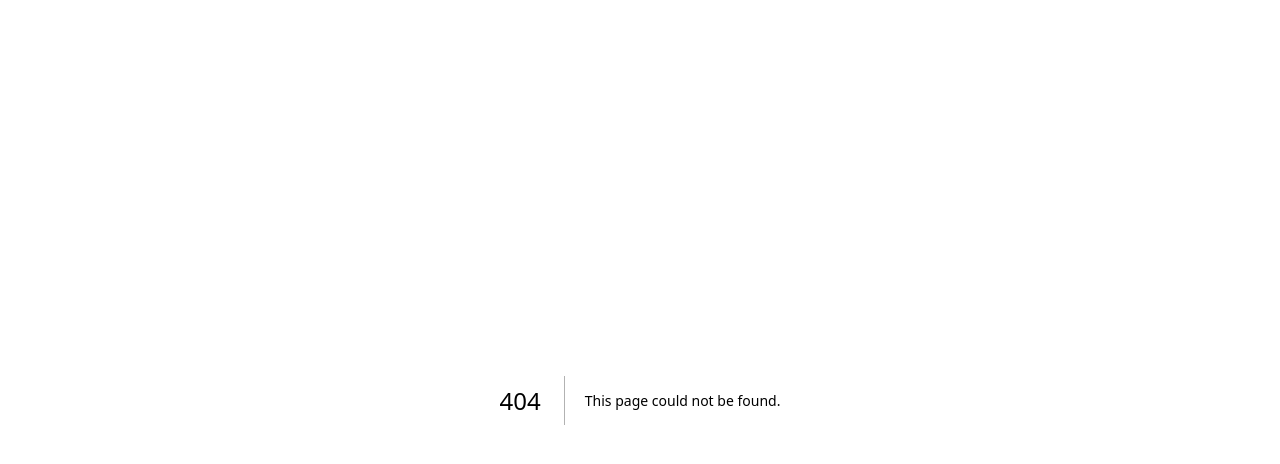
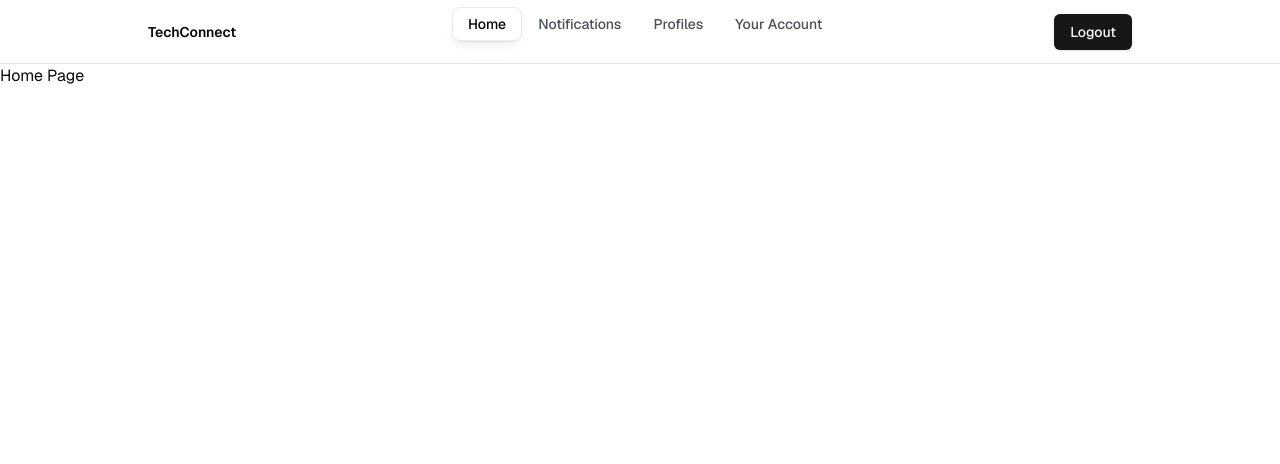
Before and after one commit to A-n-u-O/techConnect2, a Next.js app: page /home in a window 1280 px wide. Before the commit this address had no page. Shown: the top 464 px of the page. Built offline with nearby package versions, Linux system fonts and the light colour scheme; no server answers.

Commit message:
Merge main into profile-feature

```diff
--- /dev/null
+++ b/app/home/page.tsx
@@ -0,0 +1,10 @@
+import ProfileNav from "@/components/profiie-nav";
+
+export default function Page() {
+  return (
+    <div>
+      <ProfileNav />
+      <h1>Home Page</h1>
+    </div>
+  );
+}
--- a/app/layout.tsx
+++ b/app/layout.tsx
@@ -1,7 +1,8 @@
 import type { Metadata } from "next";
 import { Geist } from "next/font/google";
 import { ThemeProvider } from "next-themes";
-// import "@mantine/core/styles.css";
+import { MantineProvider } from "@mantine/core";
+import "@mantine/core/styles.css";
 import "./globals.css";
 
 const defaultUrl = process.env.VERCEL_URL
@@ -28,6 +29,7 @@ export default function RootLayout({
   return (
     <html lang="en" suppressHydrationWarning>
       <body className={`${geistSans.className} antialiased`}>
+        <MantineProvider >
           <ThemeProvider
             attribute="class"
             defaultTheme="system"
@@ -36,6 +38,7 @@ export default function RootLayout({
           >
             {children}
           </ThemeProvider>
+        </MantineProvider>
       </body>
     </html>
   );
--- /dev/null
+++ b/app/notifications/page.tsx
@@ -0,0 +1,10 @@
+import ProfileNav from "@/components/profiie-nav";
+
+export default function Page() {
+  return (
+      <div>
+          <ProfileNav />
+      <h1>Notifications Page</h1>
+    </div>
+  );
+}
--- a/app/protected/layout.tsx
+++ b/app/protected/layout.tsx
@@ -1,8 +1,4 @@
-import { EnvVarWarning } from "@/components/env-var-warning";
-import { AuthButton } from "@/components/auth-button";
-import { hasEnvVars } from "@/lib/utils";
-import Link from "next/link";
-import { Button } from "@/components/ui/button";
+import ProfileNav from "@/components/profiie-nav";
 
 export default function ProtectedLayout({
   children,
@@ -12,19 +8,7 @@ export default function ProtectedLayout({
   return (
     <main className="min-h-screen flex flex-col items-center">
       <div className="flex-1 w-full flex flex-col gap-20 items-center">
-        <nav className="w-full flex justify-center border-b border-b-foreground/10 h-16">
-          <div className="w-full max-w-5xl flex justify-between items-center p-3 px-5 text-sm">
-            <div className="flex gap-5 items-center font-semibold">
-              <Link href={"/"} className="text-md">
-                TechConnect | User Dashboard
-              </Link>
-              <Link href={"/profile"}>
-                <Button> View Profile</Button>
-              </Link>
-            </div>
-            {!hasEnvVars ? <EnvVarWarning /> : <AuthButton />}
-          </div>
-        </nav>
+        <ProfileNav/>
         <div className="flex-1 flex flex-col gap-20 max-w-5xl p-5">
           {children}
         </div>
--- a/app/protected/page.tsx
+++ b/app/protected/page.tsx
@@ -23,6 +23,7 @@ export default async function ProtectedPage() {
 
   return (
     <div className="flex-1 w-full">
+
       <div className="flex flex-col gap-2 items-start">
         <h2 className="text-3xl font-bold">My Entries</h2>
         <br />
--- /dev/null
+++ b/components/Demo.module.css
@@ -0,0 +1,35 @@
+.list {
+    position: relative;
+    margin-bottom: var(--mantine-spacing-md);
+  }
+
+  .indicator {
+    background-color: var(--mantine-color-white);
+    border-radius: var(--mantine-radius-md);
+    border: 1px solid var(--mantine-color-gray-2);
+    box-shadow: var(--mantine-shadow-sm);
+
+    @mixin dark {
+      background-color: var(--mantine-color-dark-6);
+      border-color: var(--mantine-color-dark-4);
+    }
+  }
+
+  .tab {
+    z-index: 1;
+    font-weight: 500;
+    transition: color 100ms ease;
+    color: var(--mantine-color-gray-7);
+
+    &[data-active] {
+      color: var(--mantine-color-black);
+    }
+
+    @mixin dark {
+      color: var(--mantine-color-dark-1);
+
+      &[data-active] {
+        color: var(--mantine-color-white);
+      }
+    }
+  }
--- /dev/null
+++ b/components/profiie-nav.tsx
@@ -0,0 +1,74 @@
+"use client";
+
+import { LogoutButton } from "@/components/logout-button";
+import Link from "next/link";
+import { useState } from "react";
+import { FloatingIndicator, Tabs } from "@mantine/core";
+import classes from "./Demo.module.css";
+import { usePathname } from "next/navigation";
+
+export default function ProfileNav() {
+  const [rootRef, setRootRef] = useState<HTMLDivElement | null>(null);
+  const pathname = usePathname();
+  const [controlsRefs, setControlsRefs] = useState<
+    Record<string, HTMLButtonElement | null>
+  >({});
+  const setControlRef = (val: string) => (node: HTMLButtonElement) => {
+    controlsRefs[val] = node;
+    setControlsRefs(controlsRefs);
+  };
+  return (
+    <nav className="w-full flex justify-center border-b border-b-foreground/10 h-16">
+      <div className="w-full max-w-5xl flex justify-between items-center p-3 px-5 text-sm">
+        <div className="flex items-center font-semibold">
+          <Link href={"/"} className="text-md">
+            TechConnect {pathname == "/protected" && " | User Dashboard"}
+          </Link>
+        </div>
+        <div>
+          <Tabs variant="none" value={pathname} onChange={() => {}}>
+            <Tabs.List ref={setRootRef} className={classes.list}>
+              <Tabs.Tab
+                value="/home"
+                ref={setControlRef("/home")}
+                className={classes.tab}
+              >
+                <Link href="/home">Home</Link>
+              </Tabs.Tab>
+              <Tabs.Tab
+                value="/notifications"
+                ref={setControlRef("/notifications")}
+                className={classes.tab}
+              >
+                <Link href="notifications">Notifications</Link>
+              </Tabs.Tab>
+              <Tabs.Tab
+                value="/protected"
+                ref={setControlRef("/protected")}
+                className={classes.tab}
+              >
+                <Link href="/protected">Profiles</Link>
+              </Tabs.Tab>
+              <Tabs.Tab
+                value="/protected"
+                ref={setControlRef("/protected")}
+                className={classes.tab}
+              >
+                <Link href="/profile">Your Account</Link>
+              </Tabs.Tab>
+
+              <FloatingIndicator
+                target={pathname ? controlsRefs[pathname] : null}
+                parent={rootRef}
+                className={
+                  "!top-0 !bottom-0 flex items-center " + classes.indicator
+                }
+              />
+            </Tabs.List>
+          </Tabs>
+        </div>
+        <LogoutButton />
+      </div>
+    </nav>
+  );
+}
```
Lines whose indentation alone changed are shown as unchanged.
